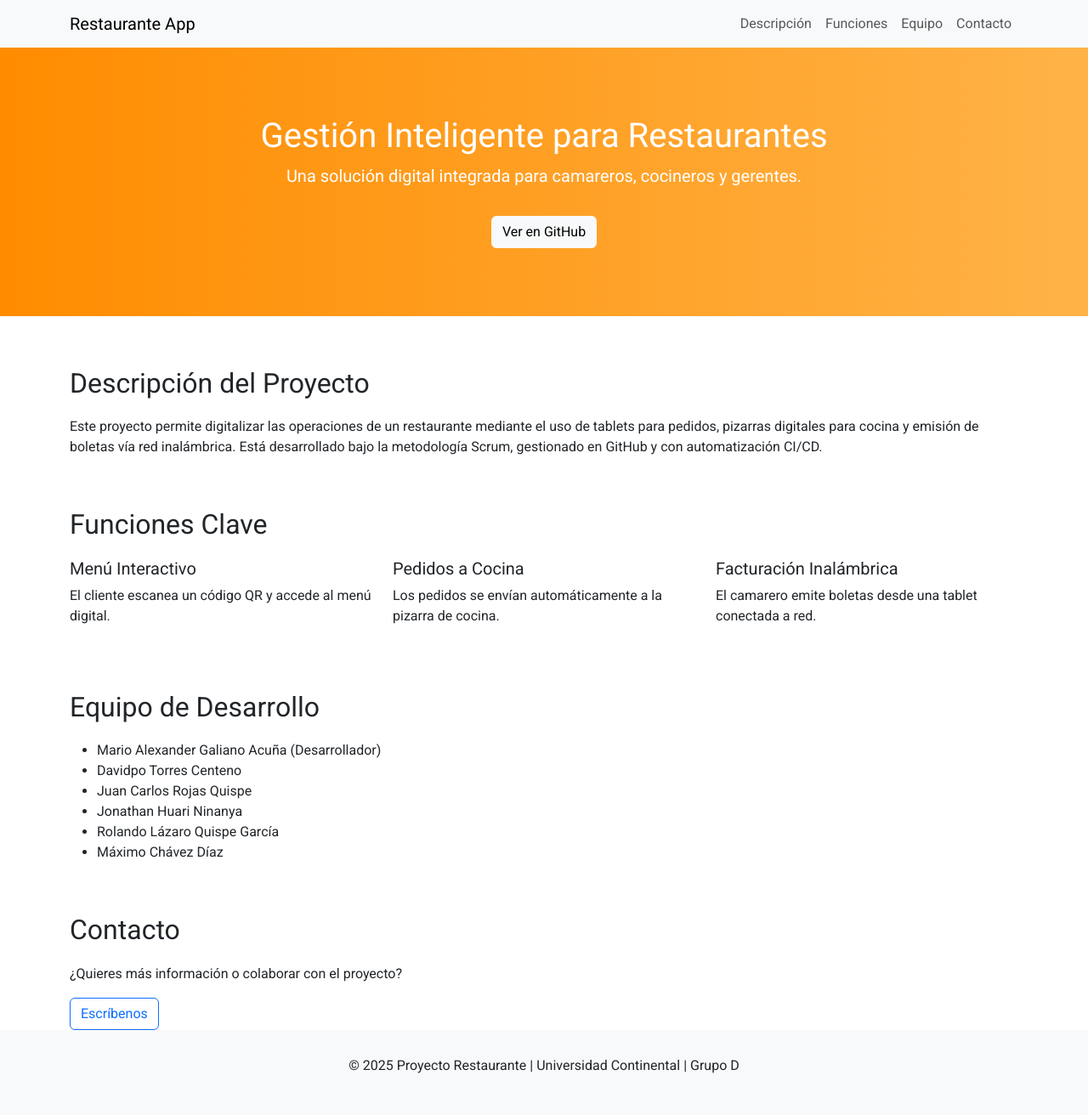
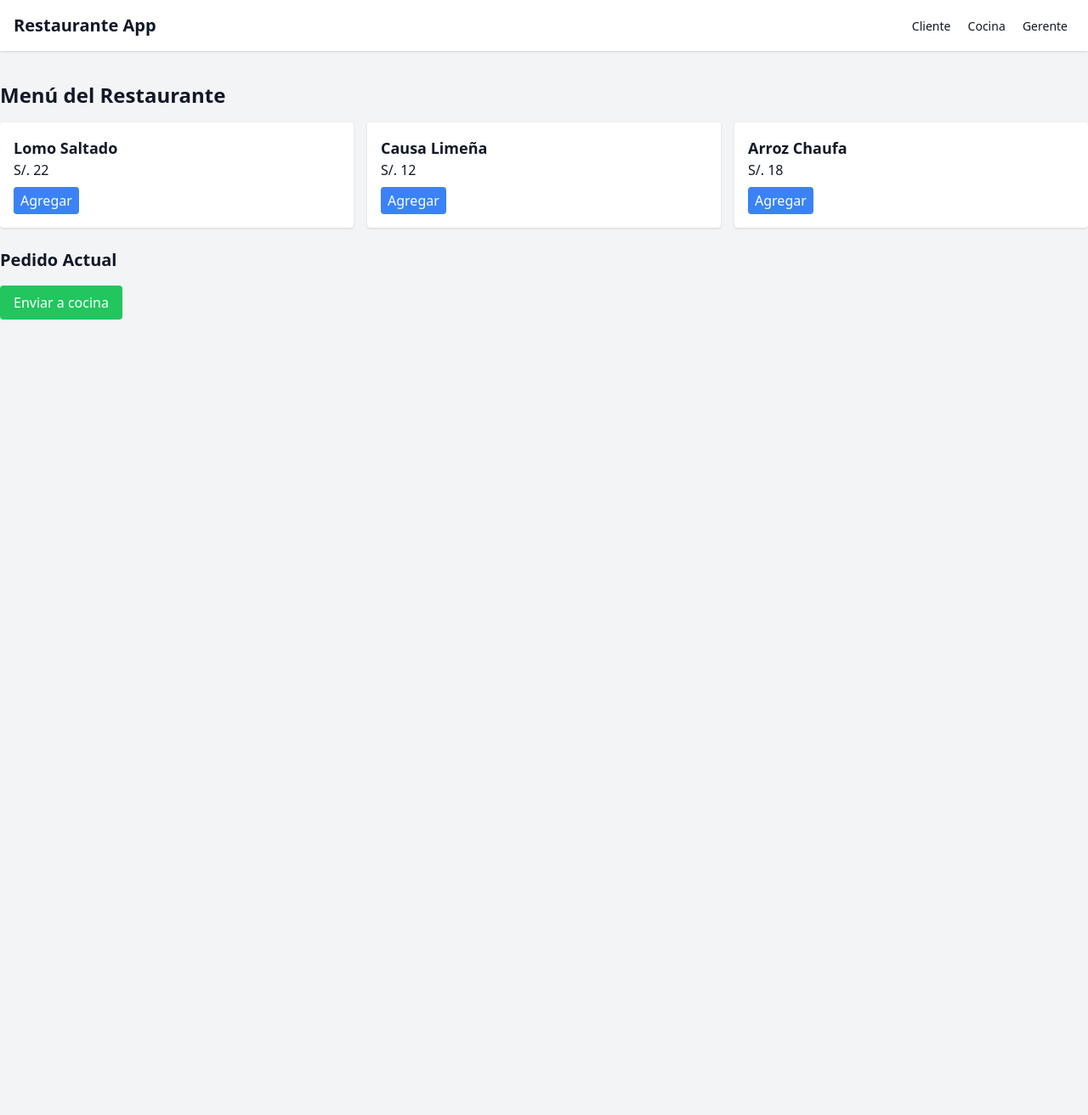
Before and after one commit to GALIANO-dev/GALIANO-dev.github.io, a plain HTML site: page index.html in a window 1280 px wide. Shown: the whole page at 85% size. After the commit the page ends 800 px from the top, so only its background shows below. Drawn offline with nearby package versions, Linux system fonts and the light colour scheme.

Commit message:
Mejorando Proyecto con Tailwind

```diff
--- a/index.html
+++ b/index.html
@@ -1,101 +1,147 @@
 <!DOCTYPE html>
 <html lang="es">
 <head>
-  <meta charset="UTF-8">
-  <meta name="viewport" content="width=device-width, initial-scale=1.0">
-  <title>Proyecto Restaurante | Grupo D</title>
-  <link href="https://cdn.jsdelivr.net/npm/bootstrap@5.3.2/dist/css/bootstrap.min.css" rel="stylesheet">
-  <link href="https://fonts.googleapis.com/css2?family=Roboto:wght@400;700&display=swap" rel="stylesheet">
-  <style>
-    body {
-      font-family: 'Roboto', sans-serif;
-    }
-    .hero {
-      background: linear-gradient(to right, #ff8c00, #ffb347);
-      color: white;
-      padding: 80px 20px;
-      text-align: center;
-    }
-    .section-title {
-      margin-top: 60px;
-      margin-bottom: 20px;
-    }
-    footer {
-      background-color: #f8f9fa;
-      padding: 30px 0;
-      text-align: center;
-    }
-  </style>
+  <meta charset="UTF-8" />
+  <meta name="viewport" content="width=device-width, initial-scale=1.0" />
+  <title>Restaurante App</title>
+  <script src="https://cdn.tailwindcss.com"></script>
 </head>
-<body>
+<body class="bg-gray-100 text-gray-900 font-sans">
 
-  <nav class="navbar navbar-expand-lg navbar-light bg-light sticky-top">
-    <div class="container">
-      <a class="navbar-brand" href="#">Restaurante App</a>
-      <div class="collapse navbar-collapse">
-        <ul class="navbar-nav ms-auto">
-          <li class="nav-item"><a class="nav-link" href="#descripcion">Descripción</a></li>
-          <li class="nav-item"><a class="nav-link" href="#funciones">Funciones</a></li>
-          <li class="nav-item"><a class="nav-link" href="#equipo">Equipo</a></li>
-          <li class="nav-item"><a class="nav-link" href="#contacto">Contacto</a></li>
-        </ul>
+  <!-- Navegación -->
+  <nav class="bg-white shadow p-4 fixed top-0 left-0 right-0 z-10">
+    <div class="container mx-auto flex justify-between items-center">
+      <h1 class="text-xl font-bold">Restaurante App</h1>
+      <div>
+        <button onclick="mostrarVista('cliente')" class="mx-2 text-sm hover:underline">Cliente</button>
+        <button onclick="mostrarVista('cocina')" class="mx-2 text-sm hover:underline">Cocina</button>
+        <button onclick="mostrarVista('gerente')" class="mx-2 text-sm hover:underline">Gerente</button>
       </div>
     </div>
   </nav>
 
-  <header class="hero">
-    <div class="container">
-      <h1>Gestión Inteligente para Restaurantes</h1>
-      <p class="lead">Una solución digital integrada para camareros, cocineros y gerentes.</p>
-      <a href="https://github.com/galiano-dev" class="btn btn-light mt-3" target="_blank">Ver en GitHub</a>
-    </div>
-  </header>
-
-  <section class="container" id="descripcion">
-    <h2 class="section-title">Descripción del Proyecto</h2>
-    <p>Este proyecto permite digitalizar las operaciones de un restaurante mediante el uso de tablets para pedidos, pizarras digitales para cocina y emisión de boletas vía red inalámbrica. Está desarrollado bajo la metodología Scrum, gestionado en GitHub y con automatización CI/CD.</p>
-  </section>
-
-  <section class="container" id="funciones">
-    <h2 class="section-title">Funciones Clave</h2>
-    <div class="row">
-      <div class="col-md-4">
-        <h5>Menú Interactivo</h5>
-        <p>El cliente escanea un código QR y accede al menú digital.</p>
-      </div>
-      <div class="col-md-4">
-        <h5>Pedidos a Cocina</h5>
-        <p>Los pedidos se envían automáticamente a la pizarra de cocina.</p>
-      </div>
-      <div class="col-md-4">
-        <h5>Facturación Inalámbrica</h5>
-        <p>El camarero emite boletas desde una tablet conectada a red.</p>
+  <!-- Cliente -->
+  <section id="vista-cliente" class="pt-24 hidden">
+    <div class="container mx-auto">
+      <h2 class="text-2xl font-semibold mb-4">Menú del Restaurante</h2>
+      <div id="menu" class="grid grid-cols-1 md:grid-cols-2 lg:grid-cols-3 gap-4"></div>
+      <div class="mt-6">
+        <h3 class="text-xl font-semibold">Pedido Actual</h3>
+        <ul id="resumenPedido" class="list-disc list-inside mb-4"></ul>
+        <button onclick="enviarPedido()" class="bg-green-500 text-white px-4 py-2 rounded">Enviar a cocina</button>
       </div>
     </div>
   </section>
 
-  <section class="container" id="equipo">
-    <h2 class="section-title">Equipo de Desarrollo</h2>
-    <ul>
-      <li>Mario Alexander Galiano Acuña (Desarrollador)</li>
-      <li>Davidpo Torres Centeno</li>
-      <li>Juan Carlos Rojas Quispe</li>
-      <li>Jonathan Huari Ninanya</li>
-      <li>Rolando Lázaro Quispe García</li>
-      <li>Máximo Chávez Díaz</li>
-    </ul>
+  <!-- Cocina -->
+  <section id="vista-cocina" class="pt-24 hidden">
+    <div class="container mx-auto">
+      <h2 class="text-2xl font-semibold mb-4">Pedidos en Cocina</h2>
+      <div id="panelCocina" class="space-y-4"></div>
+    </div>
   </section>
 
-  <section class="container" id="contacto">
-    <h2 class="section-title">Contacto</h2>
-    <p>¿Quieres más información o colaborar con el proyecto?</p>
-    <a href="mailto:mario.galiano@ejemplo.com" class="btn btn-outline-primary">Escríbenos</a>
+  <!-- Gerente -->
+  <section id="vista-gerente" class="pt-24 hidden">
+    <div class="container mx-auto">
+      <h2 class="text-2xl font-semibold mb-4">Resumen de Ventas</h2>
+      <div id="panelGerente"></div>
+    </div>
   </section>
 
-  <footer>
-    <p>© 2025 Proyecto Restaurante | Universidad Continental | Grupo D</p>
-  </footer>
+  <script>
+    const platos = [
+      { id: 1, nombre: "Lomo Saltado", precio: 22, categoria: "Plato de fondo", disponible: true },
+      { id: 2, nombre: "Causa Limeña", precio: 12, categoria: "Entrada", disponible: true },
+      { id: 3, nombre: "Arroz Chaufa", precio: 18, categoria: "Plato de fondo", disponible: true },
+    ];
 
-  <script src="https://cdn.jsdelivr.net/npm/bootstrap@5.3.2/dist/js/bootstrap.bundle.min.js"></script>
+    const pedidoActual = [];
+    const pedidos = JSON.parse(localStorage.getItem('pedidos')) || [];
+
+    function mostrarVista(vista) {
+      document.querySelectorAll('section').forEach(sec => sec.classList.add('hidden'));
+      document.getElementById(`vista-${vista}`).classList.remove('hidden');
+      if (vista === 'cliente') cargarMenu();
+      if (vista === 'cocina') cargarCocina();
+      if (vista === 'gerente') cargarGerente();
+    }
+
+    function cargarMenu() {
+      const cont = document.getElementById('menu');
+      cont.innerHTML = '';
+      platos.forEach(plato => {
+        const card = document.createElement('div');
+        card.className = 'bg-white p-4 shadow rounded';
+        card.innerHTML = `<h3 class='text-lg font-bold'>${plato.nombre}</h3>
+                          <p>S/. ${plato.precio}</p>
+                          <button onclick='agregarPlato(${plato.id})' class='mt-2 bg-blue-500 text-white px-2 py-1 rounded'>Agregar</button>`;
+        cont.appendChild(card);
+      });
+    }
+
+    function agregarPlato(id) {
+      const plato = platos.find(p => p.id === id);
+      pedidoActual.push(plato);
+      actualizarResumen();
+    }
+
+    function actualizarResumen() {
+      const resumen = document.getElementById('resumenPedido');
+      resumen.innerHTML = '';
+      pedidoActual.forEach(p => {
+        const li = document.createElement('li');
+        li.textContent = `${p.nombre} - S/. ${p.precio}`;
+        resumen.appendChild(li);
+      });
+    }
+
+    function enviarPedido() {
+      const nuevoPedido = {
+        id: Date.now(),
+        platos: [...pedidoActual],
+        estado: 'en preparación',
+        horaInicio: new Date().toLocaleTimeString()
+      };
+      pedidos.push(nuevoPedido);
+      localStorage.setItem('pedidos', JSON.stringify(pedidos));
+      pedidoActual.length = 0;
+      actualizarResumen();
+      alert('Pedido enviado a cocina');
+    }
+
+    function cargarCocina() {
+      const cont = document.getElementById('panelCocina');
+      cont.innerHTML = '';
+      pedidos.forEach(p => {
+        const div = document.createElement('div');
+        div.className = 'bg-white p-4 rounded shadow';
+        const lista = p.platos.map(pl => `<li>${pl.nombre}</li>`).join('');
+        div.innerHTML = `<h4>Pedido ${p.id}</h4><ul class='list-disc list-inside'>${lista}</ul>
+                         <p>Estado: ${p.estado}</p>
+                         <button onclick='marcarTerminado(${p.id})' class='mt-2 bg-green-500 text-white px-2 py-1 rounded'>Terminar</button>`;
+        cont.appendChild(div);
+      });
+    }
+
+    function marcarTerminado(id) {
+      const index = pedidos.findIndex(p => p.id === id);
+      pedidos[index].estado = 'terminado';
+      pedidos[index].horaFin = new Date().toLocaleTimeString();
+      localStorage.setItem('pedidos', JSON.stringify(pedidos));
+      cargarCocina();
+    }
+
+    function cargarGerente() {
+      const total = pedidos.reduce((acc, p) => {
+        const suma = p.platos.reduce((s, pl) => s + pl.precio, 0);
+        return acc + suma;
+      }, 0);
+      document.getElementById('panelGerente').innerHTML = `<p>Total de ventas: S/. ${total}</p>`;
+    }
+
+    mostrarVista('cliente');
+  </script>
+
 </body>
 </html>
```
